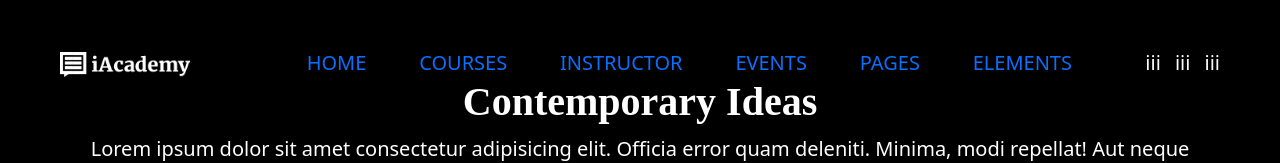
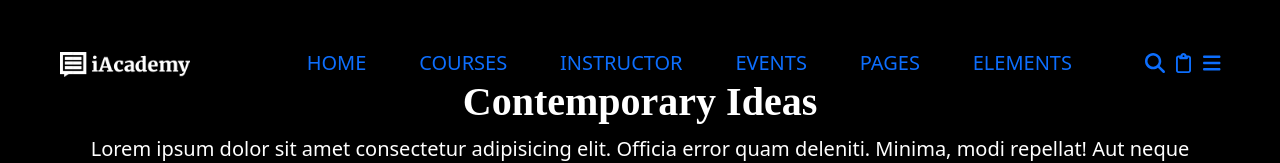
Before and after one commit to AnielloPiscopo/proj-html-vuejs, a Vue app: page / in a window 1280 px wide. Shown: the top 163 px of the page. Built offline with nearby package versions, Linux system fonts and the light colour scheme.

Commit message:
Added the icons in the header and in the footer and changed the '@' with the copyright HTML entity code

```diff
--- a/src/components/footer/FooterLowerPart.vue
+++ b/src/components/footer/FooterLowerPart.vue
@@ -14,7 +14,7 @@ export default {
     <div class="container-fluid py-5">
         <div class="row justify-content-between">
             <div class="col-4">
-                <a href="#" class="text-decoration-none">Copyright 2017 @Mikado Themes</a>
+                <a href="#" class="text-decoration-none">Copyright 2017&#169;Mikado Themes</a>
             </div>
 
             <div class="col-6">
--- a/src/components/footer/FooterUpperPart.vue
+++ b/src/components/footer/FooterUpperPart.vue
@@ -53,7 +53,9 @@ export default {
 
                         <ul class="list-unstyled">
                             <li>
-                                <span>iii</span>
+                                <span>
+                                    <font-awesome-icon icon="fa-solid fa-phone" />
+                                </span>
                                 <span>{{ phoneContactResource }}</span>
                             </li>
                             <li>
--- a/src/components/header/HeaderNav.vue
+++ b/src/components/header/HeaderNav.vue
@@ -41,9 +41,15 @@ export default {
 
             <div class="col-1">
                 <div class="my_icons-container d-flex justify-content-between">
-                    <span>iii</span>
-                    <span>iii</span>
-                    <span>iii</span>
+                    <a href="#" class="text-decoration-none">
+                        <font-awesome-icon icon="fa-solid fa-magnifying-glass" />
+                    </a>
+                    <a href="#" class="text-decoration-none">
+                        <font-awesome-icon icon="fa-regular fa-clipboard" />
+                    </a>
+                    <a href="#" class="text-decoration-none">
+                        <font-awesome-icon icon="fa-solid fa-bars" />
+                    </a>
                 </div>
             </div>
         </div>
--- a/src/main.js
+++ b/src/main.js
@@ -1,13 +1,21 @@
 import { createApp } from 'vue';
 import App from './App.vue';
+
+
 import { library } from '@fortawesome/fontawesome-svg-core';
+
 import { FontAwesomeIcon } from '@fortawesome/vue-fontawesome';
+
 import { faTwitter } from '@fortawesome/free-brands-svg-icons';
 import { faInstagram } from '@fortawesome/free-brands-svg-icons';
 import { faFacebookF } from '@fortawesome/free-brands-svg-icons';
 import { faClock } from '@fortawesome/free-regular-svg-icons';
+import { faBars } from '@fortawesome/free-solid-svg-icons';
+import { faClipboard } from '@fortawesome/free-regular-svg-icons';
+import { faMagnifyingGlass } from '@fortawesome/free-solid-svg-icons';
+import { faPhone } from '@fortawesome/free-solid-svg-icons';
 
-library.add(faTwitter, faInstagram, faFacebookF, faClock);
+library.add(faTwitter, faInstagram, faFacebookF, faClock, faBars, faClipboard, faMagnifyingGlass, faPhone);
 
 
 createApp(App).component('font-awesome-icon', FontAwesomeIcon).mount('#app');
```
